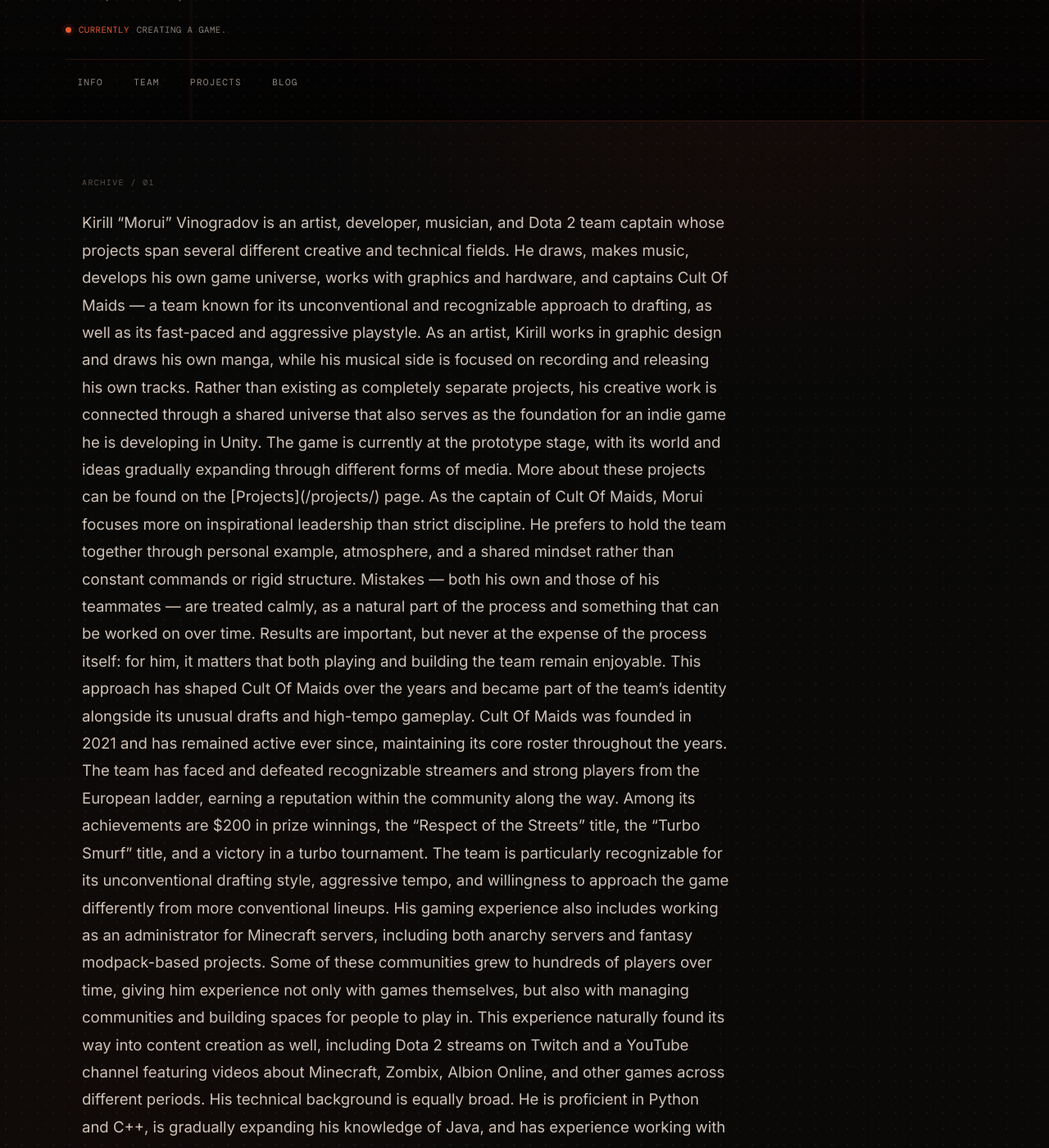
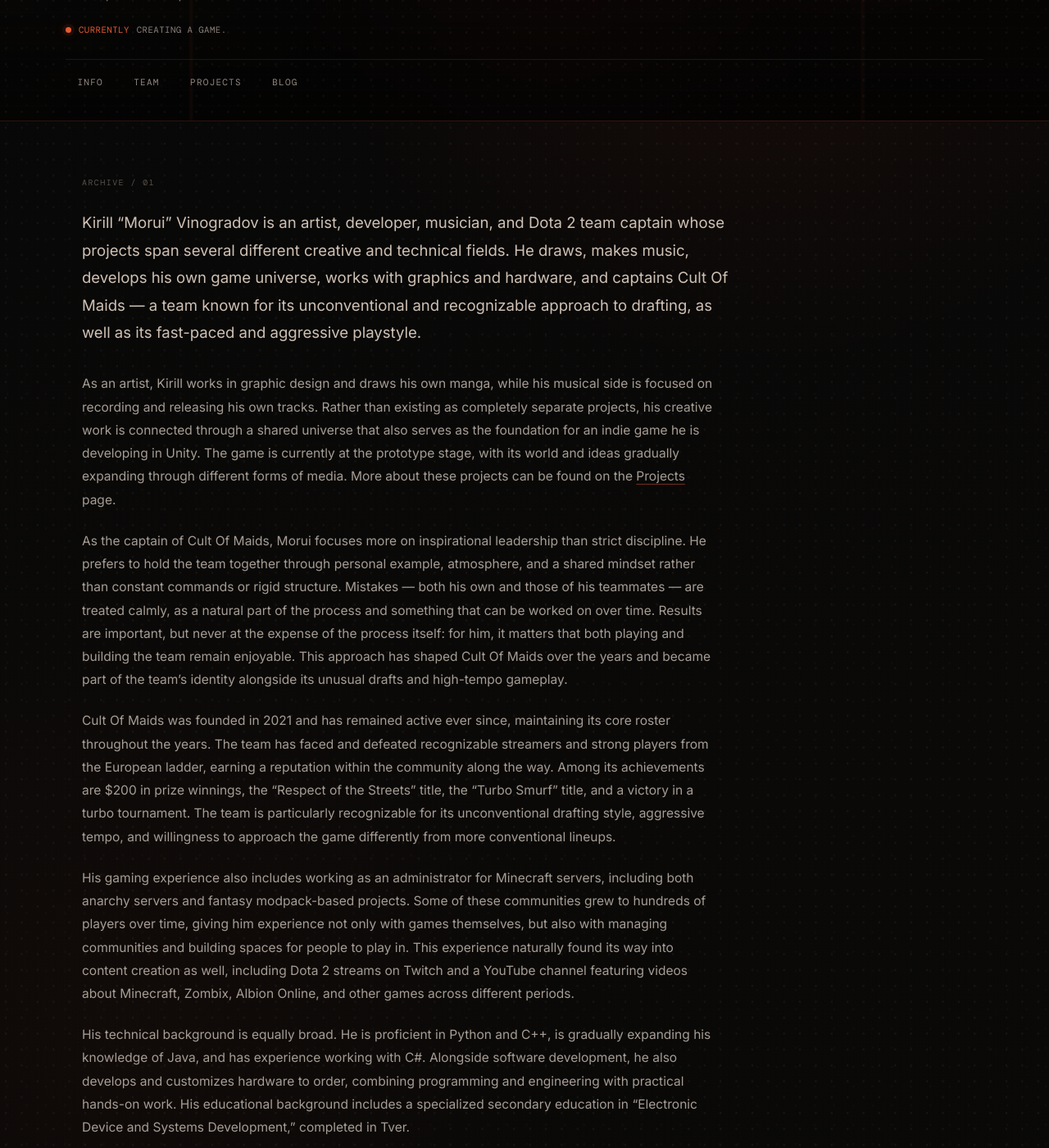
Before and after one commit to Moruika/moruika.github.io, a Jekyll site: the page built from index.md, in a window 1280 px wide and 1400 px high, scrolled down 324 px. Shown: the whole window at 82% size. Built offline with Jekyll 4.4.1, drawn with Linux system fonts in a browser that asks for light colours; some of the changed text lies outside the part shown.

Commit message:
Update index.md

```diff
--- a/index.md
+++ b/index.md
@@ -6,17 +6,17 @@
 lang_alt_url: /ru/
 ---
 
-<p class="lede">Kirill “Morui” Vinogradov is an artist, developer, musician, and Dota 2 team captain whose projects span several different creative and technical fields. He draws, makes music, develops his own game universe, works with graphics and hardware, and captains Cult Of Maids — a team known for its unconventional and recognizable approach to drafting, as well as its fast-paced and aggressive playstyle.
+<p class="lede">Kirill “Morui” Vinogradov is an artist, developer, musician, and Dota 2 team captain whose projects span several different creative and technical fields. He draws, makes music, develops his own game universe, works with graphics and hardware, and captains Cult Of Maids — a team known for its unconventional and recognizable approach to drafting, as well as its fast-paced and aggressive playstyle.</p>
 
-As an artist, Kirill works in graphic design and draws his own manga, while his musical side is focused on recording and releasing his own tracks. Rather than existing as completely separate projects, his creative work is connected through a shared universe that also serves as the foundation for an indie game he is developing in Unity. The game is currently at the prototype stage, with its world and ideas gradually expanding through different forms of media. More about these projects can be found on the [Projects]({{ '/projects/' | relative_url }}) page.
+<p>As an artist, Kirill works in graphic design and draws his own manga, while his musical side is focused on recording and releasing his own tracks. Rather than existing as completely separate projects, his creative work is connected through a shared universe that also serves as the foundation for an indie game he is developing in Unity. The game is currently at the prototype stage, with its world and ideas gradually expanding through different forms of media. More about these projects can be found on the <a href="{{ '/projects/' | relative_url }}">Projects</a> page.</p>
 
-As the captain of Cult Of Maids, Morui focuses more on inspirational leadership than strict discipline. He prefers to hold the team together through personal example, atmosphere, and a shared mindset rather than constant commands or rigid structure. Mistakes — both his own and those of his teammates — are treated calmly, as a natural part of the process and something that can be worked on over time. Results are important, but never at the expense of the process itself: for him, it matters that both playing and building the team remain enjoyable. This approach has shaped Cult Of Maids over the years and became part of the team’s identity alongside its unusual drafts and high-tempo gameplay.
+<p>As the captain of Cult Of Maids, Morui focuses more on inspirational leadership than strict discipline. He prefers to hold the team together through personal example, atmosphere, and a shared mindset rather than constant commands or rigid structure. Mistakes — both his own and those of his teammates — are treated calmly, as a natural part of the process and something that can be worked on over time. Results are important, but never at the expense of the process itself: for him, it matters that both playing and building the team remain enjoyable. This approach has shaped Cult Of Maids over the years and became part of the team’s identity alongside its unusual drafts and high-tempo gameplay.</p>
 
-Cult Of Maids was founded in 2021 and has remained active ever since, maintaining its core roster throughout the years. The team has faced and defeated recognizable streamers and strong players from the European ladder, earning a reputation within the community along the way. Among its achievements are $200 in prize winnings, the “Respect of the Streets” title, the “Turbo Smurf” title, and a victory in a turbo tournament. The team is particularly recognizable for its unconventional drafting style, aggressive tempo, and willingness to approach the game differently from more conventional lineups.
+<p>Cult Of Maids was founded in 2021 and has remained active ever since, maintaining its core roster throughout the years. The team has faced and defeated recognizable streamers and strong players from the European ladder, earning a reputation within the community along the way. Among its achievements are $200 in prize winnings, the “Respect of the Streets” title, the “Turbo Smurf” title, and a victory in a turbo tournament. The team is particularly recognizable for its unconventional drafting style, aggressive tempo, and willingness to approach the game differently from more conventional lineups.
 
-His gaming experience also includes working as an administrator for Minecraft servers, including both anarchy servers and fantasy modpack-based projects. Some of these communities grew to hundreds of players over time, giving him experience not only with games themselves, but also with managing communities and building spaces for people to play in. This experience naturally found its way into content creation as well, including Dota 2 streams on Twitch and a YouTube channel featuring videos about Minecraft, Zombix, Albion Online, and other games across different periods.
+<p>His gaming experience also includes working as an administrator for Minecraft servers, including both anarchy servers and fantasy modpack-based projects. Some of these communities grew to hundreds of players over time, giving him experience not only with games themselves, but also with managing communities and building spaces for people to play in. This experience naturally found its way into content creation as well, including Dota 2 streams on Twitch and a YouTube channel featuring videos about Minecraft, Zombix, Albion Online, and other games across different periods.</p>
 
-His technical background is equally broad. He is proficient in Python and C++, is gradually expanding his knowledge of Java, and has experience working with C#. Alongside software development, he also develops and customizes hardware to order, combining programming and engineering with practical hands-on work. His educational background includes a specialized secondary education in “Electronic Device and Systems Development,” completed in Tver.
+<p>His technical background is equally broad. He is proficient in Python and C++, is gradually expanding his knowledge of Java, and has experience working with C#. Alongside software development, he also develops and customizes hardware to order, combining programming and engineering with practical hands-on work. His educational background includes a specialized secondary education in “Electronic Device and Systems Development,” completed in Tver.</p>
 
 <div class="ornament">
   <svg viewBox="0 0 24 24" fill="none" stroke="currentColor" stroke-width="1.2">
```
